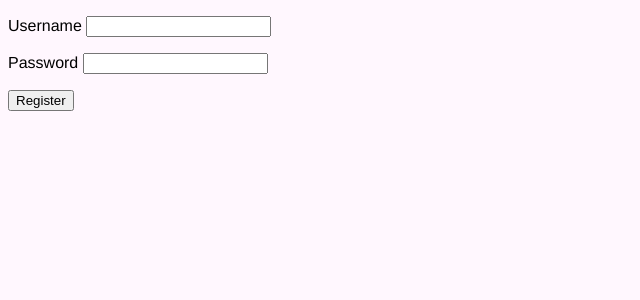
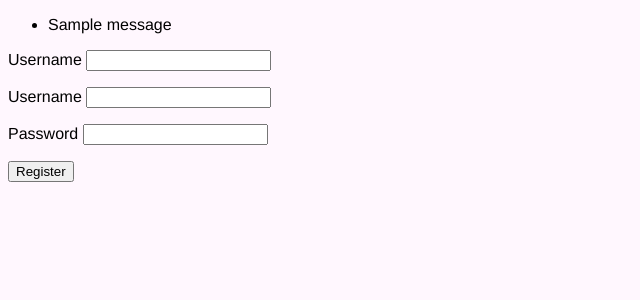
Before and after one commit to charz09/flask-labs, a Flask app: page /register in a window 1280 px wide. Shown: the part 26-326 px from the top of the page, without its empty margins (0-640 px from the left). Run offline with Flask 2, Linux system fonts and the light colour scheme; tables that the repository leaves empty hold one stand-in row (values such as "Sample post"); one stand-in notice (Sample message) is shown.

Commit message:
3.2 - form validation

```diff
--- a/blog/forms.py
+++ b/blog/forms.py
@@ -1,10 +1,11 @@
 from flask_wtf import FlaskForm
 from wtforms import StringField, PasswordField, SubmitField
-from wtforms.validators import DataRequired, EqualTo, ValidationError
+from wtforms.validators import DataRequired, EqualTo, ValidationError, Regexp
 from blog.models import User
 
 class RegistrationForm(FlaskForm):
-  username = StringField('Username',validators=[DataRequired()])
+  username = StringField('Username',validators=[DataRequired(),Regexp('^[a-z]{6,8}$',message='Your username should be between 6 and 8 characters long, and can only contain lowercase letters.'),EqualTo('confirm_username', message='Usernames do not match. Try again')])
+  confirm_username = StringField('Username',validators=[DataRequired()])
   password = PasswordField('Password',validators=[DataRequired()])
   submit = SubmitField('Register')
 
--- a/blog/routes.py
+++ b/blog/routes.py
@@ -1,8 +1,8 @@
-from flask import render_template, url_for, request, redirect
+from flask import render_template, url_for, request, redirect, flash
 from blog import app, db
 from blog.models import User, Post
 from blog.forms import RegistrationForm, LoginForm
-from flask_login import login_user, logout_user
+from flask_login import login_user, logout_user, current_user
 
 @app.route("/")
 
@@ -23,10 +23,11 @@ def post(post_id):
 @app.route("/register",methods=['GET','POST'])
 def register():
   form = RegistrationForm()
-  if request.method == 'POST':
+  if form.validate_on_submit():
     user = User(username=form.username.data, password=form.password.data)
     db.session.add(user)
     db.session.commit()
+    flash('Registration successful!')
     return redirect(url_for('registered'))
   return render_template('register.html',title='Register',form=form)
 
@@ -37,13 +38,17 @@ def registered():
 @app.route("/login",methods=['GET','POST'])
 def login():
   form = LoginForm()
-  if request.method == 'POST':
+  if form.validate_on_submit():
     user = User.query.filter_by(username=form.username.data).first()
-    login_user(user)
-    return redirect(url_for('home'))
-  return render_template('login.html',title='Login',form=form)
+    if user is not None and user.verify_password(form.password.data):
+      login_user(user)
+      flash('You\'ve successfully logged in,'+' '+ current_user.username +'!')
+      return redirect(url_for('home'))
+    flash('Invalid username or password.')
+  return render_template('login.html',title='Login', form=form)
 
 @app.route("/logout")
 def logout():
   logout_user()
+  flash('You\'re now logged out. Thanks for your visit!')
   return redirect(url_for('home'))
--- a/blog/templates/layout.html
+++ b/blog/templates/layout.html
@@ -15,6 +15,18 @@ filename='style.css') }}">
 <a href="{{ url_for('logout') }}" class="header">Logout</a>
 </div>
 
+<div>
+{% with messages = get_flashed_messages() %}
+  {% if messages %}
+    <ul class=flashes>
+    {% for message in messages %}
+      <li>{{ message }}</li>
+    {% endfor %}
+    </ul>
+  {% endif %}
+{% endwith %}
+</div>
+
 <div id="content">
 {% block content %}
 {% endblock %}
--- a/blog/templates/register.html
+++ b/blog/templates/register.html
@@ -3,7 +3,14 @@
 <form method="POST" action="">
   {{ form.csrf_token }}
   <p>{{ form.username.label }} {{ form.username }}</p>
+  <p>{{ form.confirm_username.label }} {{ form.confirm_username }}</p>
   <p>{{ form.password.label }} {{ form.password }}</p>
   <input type="submit" value="Register">
 </form>
+
+{% for error in form.username.errors %}
+  <span style="color: red;">[{{ error }}]</span>
+{% endfor %}
+
+
 {% endblock content %}
```
Also changed, not shown: blog/models.py (+15 -1 lines), README.md.
